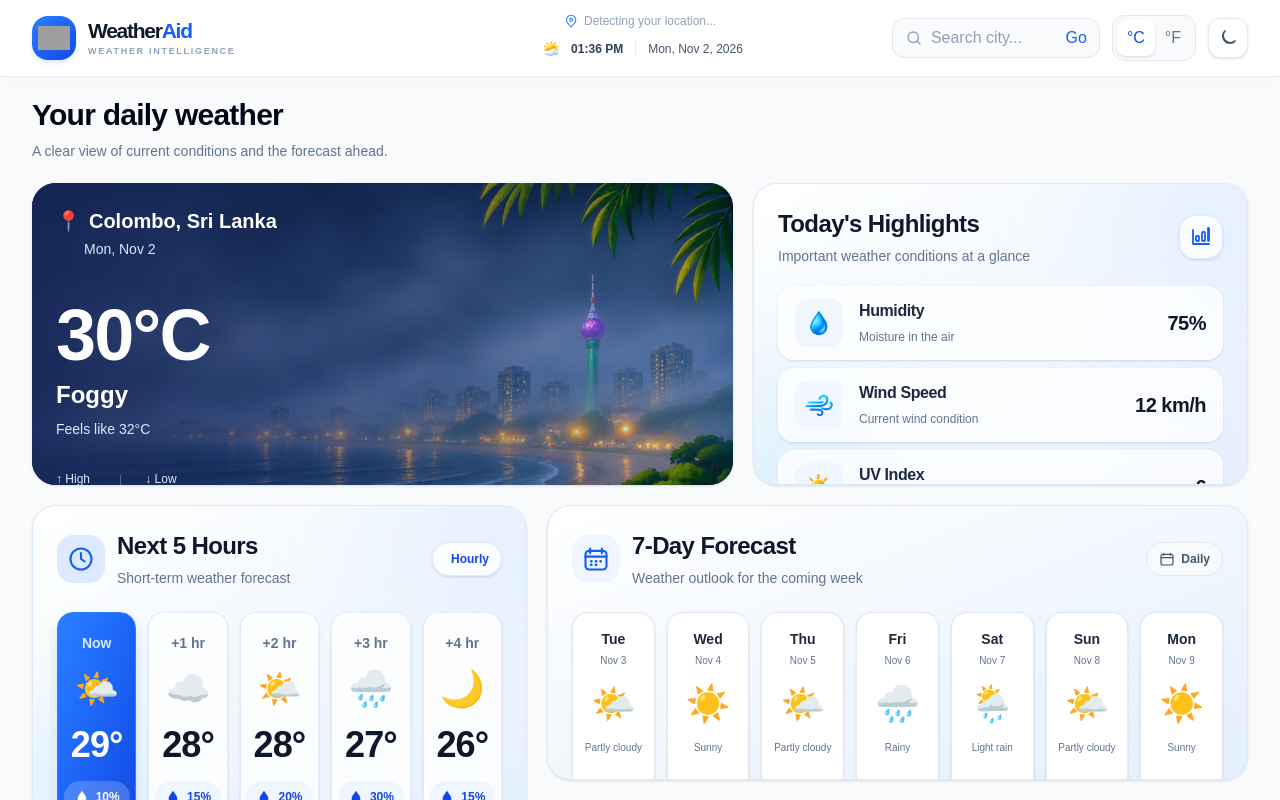
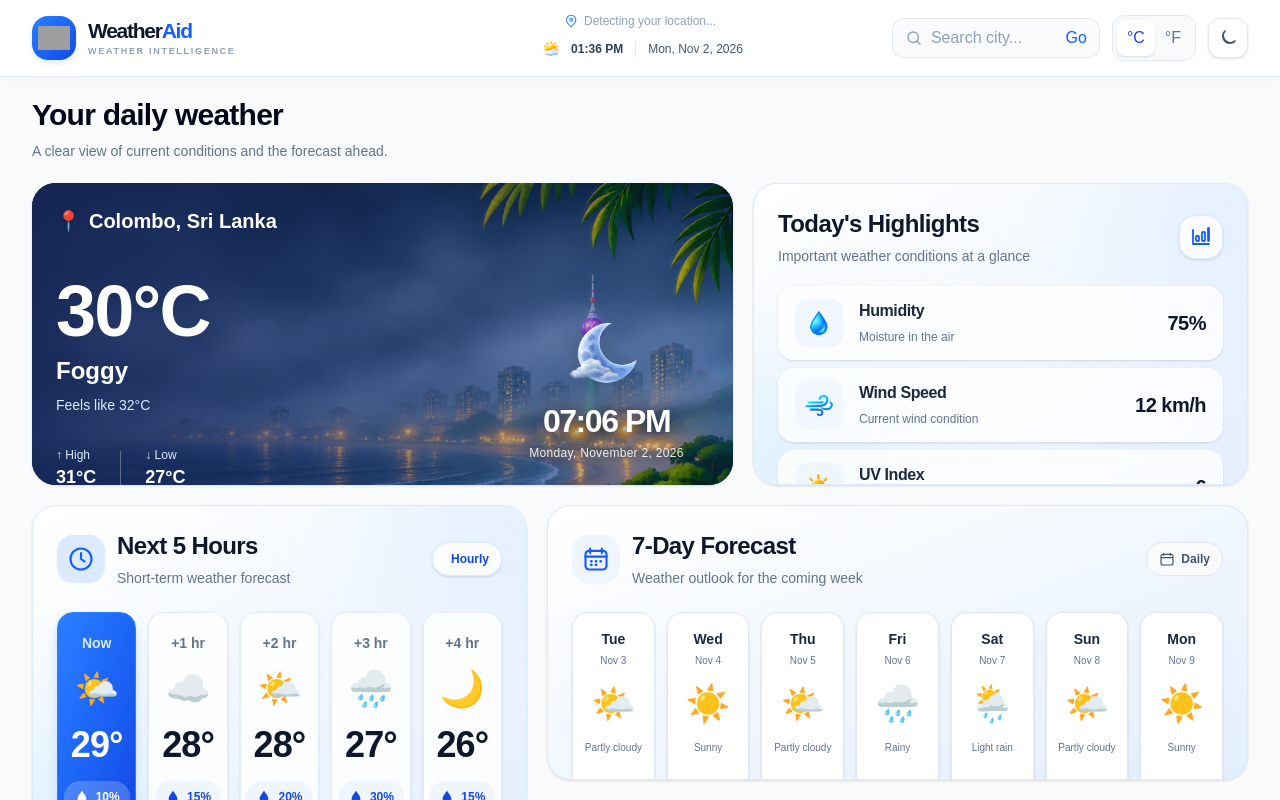
Before and after one commit to navodasubasingha/weather-aid, a React (Vite) app: page / in a window 1280 px wide. Built offline with nearby package versions, Linux system fonts and the light colour scheme; no server answers; grey boxes are pictures that could not be loaded.

Commit message:
version 1.5 - added new time section in current weather.jsx and make LocalTimeDisplay.jsx

```diff
--- a/src/component/CurrentWeather.jsx
+++ b/src/component/CurrentWeather.jsx
@@ -1,9 +1,8 @@
 import { getWeatherInfo } from '../utils/weatherAssets'
+import LocalTimeDisplay from './LocalTimeDisplay'
 
 function CurrentWeather() {
   // Temporary sample weather data
-  // Later, these values will come from Open-Meteo API.
-
   const weather = {
     city: 'Colombo, Sri Lanka',
     temperature: 30,
@@ -12,18 +11,15 @@ function CurrentWeather() {
     feelsLike: 32,
     high: 31,
     low: 27,
+    timezone: 'Asia/Colombo',
+    sunrise: undefined,
+    sunset: undefined,
   }
 
   // Get weather description and background image
   const weatherInfo = getWeatherInfo(weather.weatherCode, weather.isDay)
 
-  const today = new Date().toLocaleDateString('en-US', {
-    weekday: 'short',
-    month: 'short',
-    day: 'numeric',
-  })
-
-  // Use day image if the night image is not available yet
+  // Use day image if the night image is unavailable
   function handleImageError(event) {
     event.currentTarget.onerror = null
     event.currentTarget.src = weatherInfo.dayImage
@@ -46,7 +42,7 @@ function CurrentWeather() {
       {/* Dark overlay */}
       <div className="absolute inset-0 -z-10 bg-gradient-to-r from-blue-950/85 via-blue-950/45 to-blue-950/10" />
 
-      {/* Location and date */}
+      {/* Location and weather information */}
       <div className="relative z-10">
         <div className="flex items-center gap-2">
           <span className="text-xl">📍</span>
@@ -55,8 +51,6 @@ function CurrentWeather() {
             {weather.city}
           </h2>
         </div>
-
-        <p className="mt-1 pl-7 text-sm text-blue-100">{today}</p>
 
         {/* Temperature */}
         <div className="mt-10">
@@ -78,7 +72,6 @@ function CurrentWeather() {
       <div className="relative z-10 mt-8 flex items-center gap-6">
         <div>
           <p className="text-xs text-blue-100">↑ High</p>
-
           <p className="font-display text-lg font-bold">{weather.high}°C</p>
         </div>
 
@@ -86,10 +79,16 @@ function CurrentWeather() {
 
         <div>
           <p className="text-xs text-blue-100">↓ Low</p>
-
           <p className="font-display text-lg font-bold">{weather.low}°C</p>
         </div>
       </div>
+
+      {/* Local Time Widget */}
+      <LocalTimeDisplay
+        timeZone={weather.timezone}
+        sunrise={weather.sunrise}
+        sunset={weather.sunset}
+      />
     </section>
   )
 }
--- /dev/null
+++ b/src/component/LocalTimeDisplay.jsx
@@ -0,0 +1,96 @@
+import { useEffect, useState } from 'react'
+
+function getMinutes(value) {
+  if (!value) return null
+
+  const match = String(value).match(/T(\d{2}):(\d{2})/)
+
+  if (!match) return null
+
+  return Number(match[1]) * 60 + Number(match[2])
+}
+
+function LocalTimeDisplay({ timeZone = 'Asia/Colombo', sunrise, sunset }) {
+  const [now, setNow] = useState(() => new Date())
+
+  // Update clock every second
+  useEffect(() => {
+    const timer = setInterval(() => {
+      setNow(new Date())
+    }, 1000)
+
+    return () => clearInterval(timer)
+  }, [])
+
+  // Local time
+  const localTime = new Intl.DateTimeFormat('en-US', {
+    timeZone,
+    hour: '2-digit',
+    minute: '2-digit',
+    hour12: true,
+  }).format(now)
+
+  // Local date
+  const localDate = new Intl.DateTimeFormat('en-US', {
+    timeZone,
+    weekday: 'long',
+    month: 'long',
+    day: 'numeric',
+    year: 'numeric',
+  }).format(now)
+
+  // Local hour and minute
+  const parts = new Intl.DateTimeFormat('en-GB', {
+    timeZone,
+    hour: '2-digit',
+    minute: '2-digit',
+    hourCycle: 'h23',
+  }).formatToParts(now)
+
+  const hour = Number(parts.find((part) => part.type === 'hour')?.value)
+
+  const minute = Number(parts.find((part) => part.type === 'minute')?.value)
+
+  const currentMinutes = hour * 60 + minute
+
+  // Sunrise / Sunset
+  const sunriseMinutes = getMinutes(sunrise)
+  const sunsetMinutes = getMinutes(sunset)
+
+  let isDayTime
+
+  if (sunriseMinutes !== null && sunsetMinutes !== null) {
+    isDayTime =
+      currentMinutes >= sunriseMinutes && currentMinutes < sunsetMinutes
+  } else {
+    isDayTime = hour >= 6 && hour < 18
+  }
+
+  // Select image
+  const iconPath = isDayTime
+    ? '/image/icons/day-time.png'
+    : '/image/icons/night-time.png'
+
+  return (
+    <div className="absolute bottom-5 right-5 z-20 flex w-[185px] flex-col items-center text-center sm:bottom-6 sm:right-6 sm:w-[205px]">
+      {/* Large Sun / Moon Illustration */}
+      <img
+        src={iconPath}
+        alt={isDayTime ? 'Daytime' : 'Nighttime'}
+        className="h-26 w-26 object-contain drop-shadow-[0_5px_15px_rgba(0,0,0,0.25)] sm:h-32 sm:w-32 translate-y-5"
+      />
+
+      {/* Current Time */}
+      <h2 className="mt-1 whitespace-nowrap font-display text-[29px] font-bold leading-tight tracking-[-0.045em] text-white tabular-nums drop-shadow-[0_2px_10px_rgba(0,0,0,0.65)] sm:text-[32px]">
+        {localTime}
+      </h2>
+
+      {/* Current Date */}
+      <p className="mt-1 whitespace-nowrap text-[11px] font-medium tracking-wide text-white/90 drop-shadow-[0_2px_6px_rgba(0,0,0,0.7)] sm:text-xs">
+        {localDate}
+      </p>
+    </div>
+  )
+}
+
+export default LocalTimeDisplay
```
